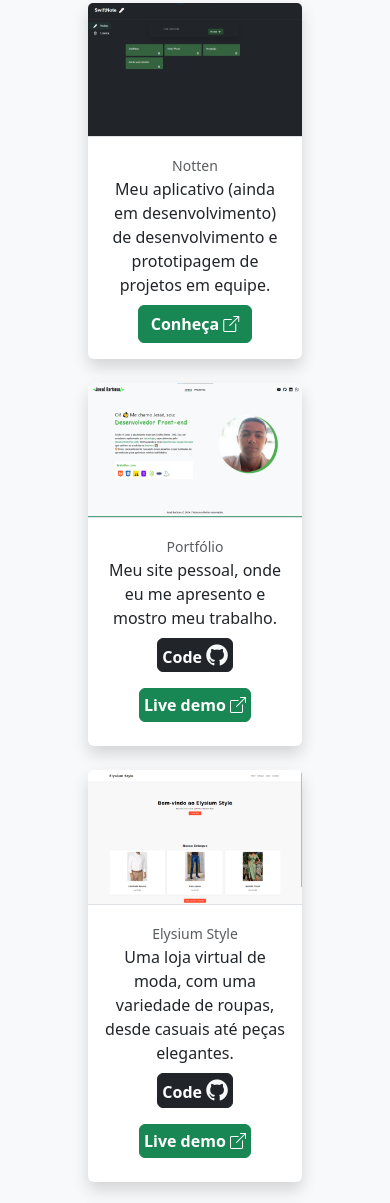
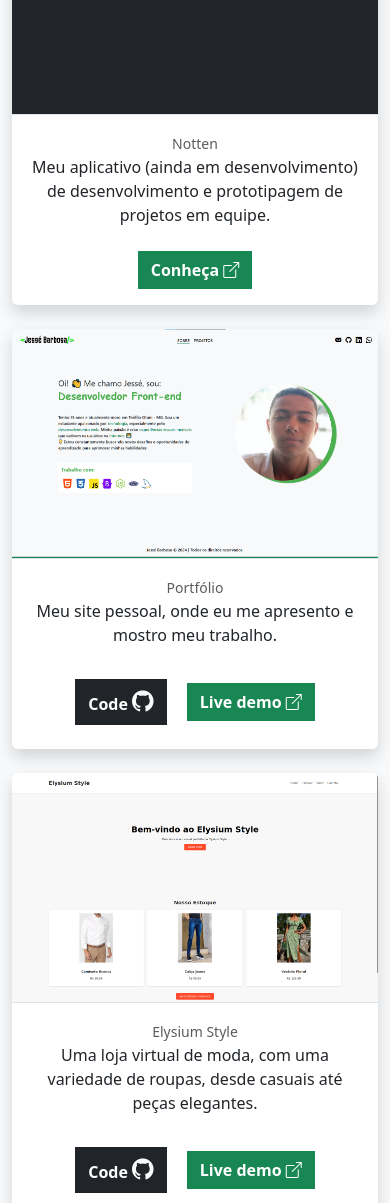
Before and after one commit to jeffzydev/jeffzydev.github.io, a plain HTML site: page projetos.html in a window 390 px wide. Shown: the part 323-1526 px from the top of the page. Drawn offline with nearby package versions, Linux system fonts and the light colour scheme.

Commit message:
Responsiveness

```diff
--- a/projetos.html
+++ b/projetos.html
@@ -9,7 +9,6 @@
     <link rel="stylesheet" href="css/style.css">
 </head>
 <body class="d-flex flex-column min-vh-100 bg-light">
-
     <header class="container-fluid header-responsive">
         <div class="row align-items-center">
             <div class="col-12 col-md-4 text-center text-md-start">
@@ -19,7 +18,7 @@
                 <a class="link-dark fw-semibold link-offset-3 link-underline-success link-underline-opacity-0 link-underline-opacity-100-hover px-2" href="index.html">SOBRE</a>
                 <a class="link-dark fw-semibold link-offset-3 link-underline-success px-2" href="projetos.html">PROJETOS</a>
             </nav>
-            <div class="col-12 col-md-4 d-flex justify-content-end align-items-center my-4" id="icones">
+            <div class="icones col-12 col-md-4 d-flex justify-content-end align-items-center my-4">
                 <span id="copyMessage" class="copy-message">Copiado!</span>
                 <a href="#" id="copyEmailButton" class="icon-link icon-link-hover"><i class="bi bi-envelope-fill text-black fs-4"></i></a>
                 <a href="https://github.com/jesse-barbosa" target="_blank" rel="noopener noreferrer" class="icon-link icon-link-hover"><i class="bi bi-github text-black fs-4"></i></a>
@@ -28,22 +27,20 @@
             </div>
         </div>
     </header>
-
-    <!-- Início do conteúdo -->
     <main class="mt-5 flex-grow-1">
         <div class="container py-5">
-            <div class="row row-cols-1 row-cols-md-2 row-cols-lg-4 g-4 p-5 mx-3">
+            <div class="row row-cols-1 row-cols-md-2 row-cols-lg-4 g-4">
                 <!-- Projeto 1 -->
                 <div class="col">
-                    <div class="card border-0 shadow text-center">
+                    <div class="card border-0 shadow text-center h-100">
                         <img src="img/print4.png" class="card-img-top" alt="Projeto 1">
-                        <div class="card-body border-top">
-                            <div class="card-text">
+                        <div class="card-body border-top d-flex flex-column justify-content-between">
+                            <div>
                                 <small class="text-body-secondary text-center">Notten</small>
-                            <p class="card-text">Meu aplicativo (ainda em desenvolvimento) de desenvolvimento e prototipagem de projetos em equipe.</p>
+                                <p>Meu aplicativo (ainda em desenvolvimento) de desenvolvimento e prototipagem de projetos em equipe.</p>
                             </div>
-                            <div class="card-buttons">
-                                <a href="https://jesse-barbosa.github.io/swiftNote/" class="btn btn-success mt-2 fw-semibold" target="_blank" rel="noopener noreferrer">
+                            <div class="card-buttons mt-2">
+                                <a href="https://jesse-barbosa.github.io/swiftNote/" class="btn btn-success rounded-0 fw-semibold" target="_blank" rel="noopener noreferrer">
                                     Conheça <i class="bi bi-box-arrow-up-right"></i>
                                 </a>
                             </div>
@@ -52,18 +49,18 @@
                 </div>
                 <!-- Projeto 2 -->
                 <div class="col">
-                    <div class="card border-0 shadow text-center">
-                        <img src="img/print1.png" class="card-img-top" alt="Projeto 3">
-                        <div class="card-body border-top">
-                            <div class="card-text">
+                    <div class="card border-0 shadow text-center h-100">
+                        <img src="img/print1.png" class="card-img-top" alt="Projeto 2">
+                        <div class="card-body border-top d-flex flex-column justify-content-between">
+                            <div>
                                 <small class="text-body-secondary text-center">Portfólio</small>
-                            <p class="card-text">Meu site pessoal, onde eu me apresento e mostro meu trabalho.</p>
+                                <p>Meu site pessoal, onde eu me apresento e mostro meu trabalho.</p>
                             </div>
-                            <div class="card-buttons">
-                                <a href="https://github.com/jesse-barbosa/jesse-barbosa.github.io" class="btn btn-dark fw-semibold py-0 px-1 m-2" target="_blank" rel="noopener noreferrer">
+                            <div class="card-buttons mt-2">
+                                <a href="https://github.com/jesse-barbosa/jesse-barbosa.github.io" class="btn btn-dark rounded-0 fw-semibold m-2" target="_blank" rel="noopener noreferrer">
                                     Code <i class="bi bi-github text-light fs-4"></i>
                                 </a>
-                                <a href="https://jesse-barbosa.github.io/index.html" class="btn btn-success fw-semibold py-1 px-1 m-2" target="_blank" rel="noopener noreferrer">
+                                <a href="https://jesse-barbosa.github.io/index.html" class="btn btn-success rounded-0 fw-semibold m-2" target="_blank" rel="noopener noreferrer">
                                     Live demo <i class="bi bi-box-arrow-up-right"></i>
                                 </a>
                             </div>
@@ -72,18 +69,18 @@
                 </div>
                 <!-- Projeto 3 -->
                 <div class="col">
-                    <div class="card border-0 shadow text-center">
-                        <img src="img/print2.png" class="card-img-top" alt="Projeto 2">
-                        <div class="card-body border-top">
-                            <div class="card-text">
+                    <div class="card border-0 shadow text-center h-100">
+                        <img src="img/print2.png" class="card-img-top" alt="Projeto 3">
+                        <div class="card-body border-top d-flex flex-column justify-content-between">
+                            <div>
                                 <small class="text-body-secondary text-center">Elysium Style</small>
-                            <p class="card-text">Uma loja virtual de moda, com uma variedade de roupas, desde casuais até peças elegantes.</p>
+                                <p>Uma loja virtual de moda, com uma variedade de roupas, desde casuais até peças elegantes.</p>
                             </div>
-                            <div class="card-buttons">
-                                <a href="https://github.com/jesse-barbosa/ElysiumStyle" class="btn btn-dark fw-semibold py-0 px-1 m-2" target="_blank" rel="noopener noreferrer">
+                            <div class="card-buttons mt-2">
+                                <a href="https://github.com/jesse-barbosa/ElysiumStyle" class="btn btn-dark rounded-0 fw-semibold m-2" target="_blank" rel="noopener noreferrer">
                                     Code <i class="bi bi-github text-light fs-4"></i>
                                 </a>
-                                <a href="https://jesse-barbosa.github.io/ElysiumStyle/" class="btn btn-success fw-semibold py-1 px-1 m-2" target="_blank" rel="noopener noreferrer">
+                                <a href="https://jesse-barbosa.github.io/ElysiumStyle/" class="btn btn-success rounded-0 fw-semibold m-2" target="_blank" rel="noopener noreferrer">
                                     Live demo <i class="bi bi-box-arrow-up-right"></i>
                                 </a>
                             </div>
@@ -92,15 +89,15 @@
                 </div>
                 <!-- Projeto 4 -->
                 <div class="col">
-                    <div class="card border-0 shadow text-center">
+                    <div class="card border-0 shadow text-center h-100">
                         <img src="img/print3.png" class="card-img-top" alt="Projeto 4">
-                        <div class="card-body border-top">
-                            <div class="card-text">
+                        <div class="card-body border-top d-flex flex-column justify-content-between">
+                            <div>
                                 <small class="text-body-secondary text-center">Twiddle</small>
-                            <p class="card-text">Uma rede social baseada no Twitter, com sistema de conta, postagens, e diferentes temas.</p>
+                                <p>Uma rede social baseada no Twitter, com sistema de conta, postagens, e diferentes temas.</p>
                             </div>
-                            <div class="card-buttons">
-                                <a href="https://github.com/jesse-barbosa/Twiddle" class="btn btn-dark fw-semibold py-0 px-1 m-2" target="_blank" rel="noopener noreferrer">
+                            <div class="card-buttons mt-2">
+                                <a href="https://github.com/jesse-barbosa/Twiddle" class="btn btn-dark rounded-0 fw-semibold m-2" target="_blank" rel="noopener noreferrer">
                                     Code <i class="bi bi-github text-light fs-4"></i>
                                 </a>
                             </div>
@@ -110,14 +107,9 @@
             </div>
         </div>
     </main>
-    <!-- Fim do conteúdo -->
-    <!-- Início do Footer -->
     <footer class="mt-4 text-center text-dark fw-semibold border-bottom border-5 border-success">
         <p>Jessé Barbosa © 2024 | Todos os direitos reservados.</p>
     </footer>
-    <!-- Final do Footer -->
-
-    </script>
     <script src="https://cdn.jsdelivr.net/npm/bootstrap@5.3.3/dist/js/bootstrap.bundle.min.js" integrity="sha384-YvpcrYf0tY3lHB60NNkmXc5s9fDVZLESaAA55NDzOxhy9GkcIdslK1eN7N6jIeHz" crossorigin="anonymous"></script>
     <script src="js/script.js"></script>
 </body>
```
Lines whose indentation alone changed are shown as unchanged.
